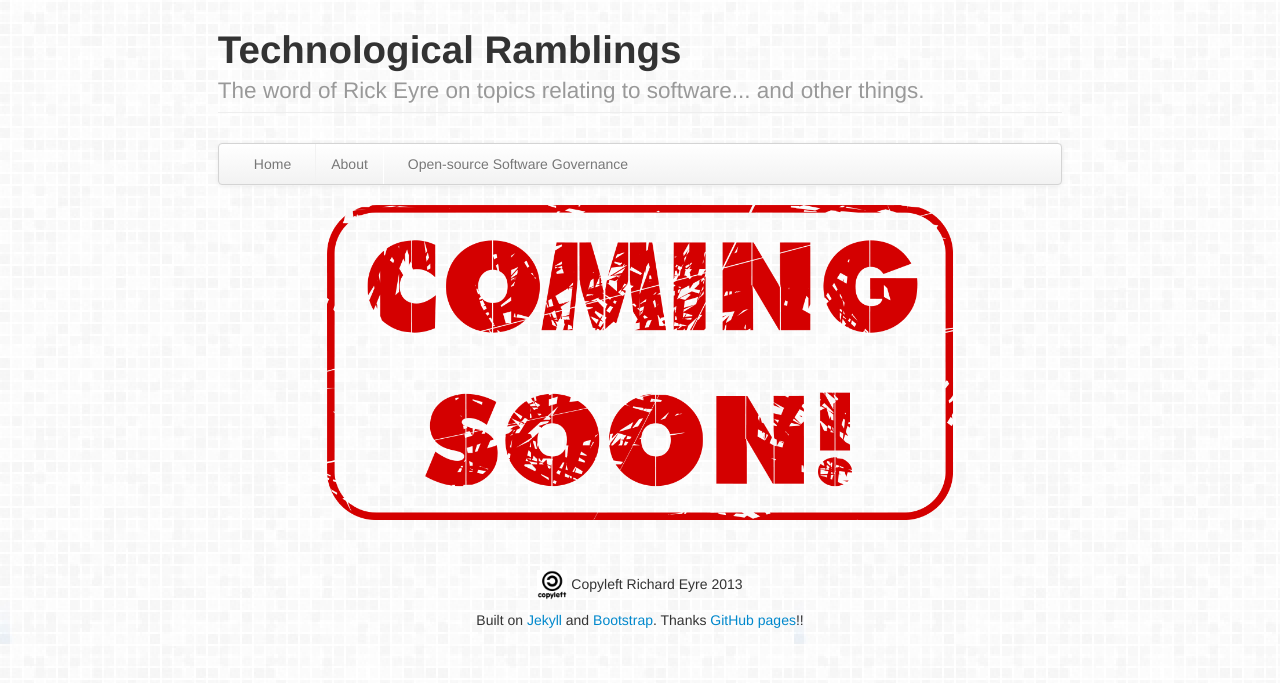
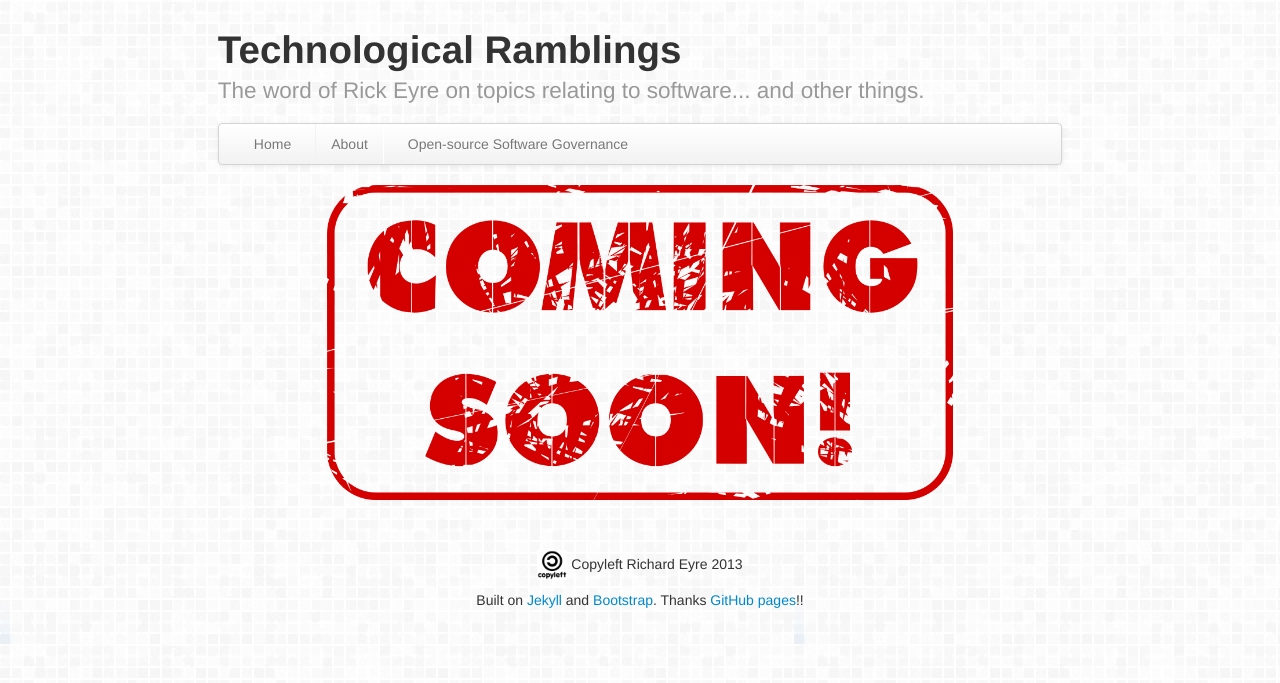
Before and after one commit to RickEyre/rickeyre.github.io, a Jekyll site: the page built from index.md, in a window 1280 px wide. Shown: the top 683 px of the page. Built offline with Jekyll 4.4.1, drawn with Linux system fonts in a browser that asks for light colours; Markdown is read by kramdown in place of the engine named in the settings.

Commit message:
Change main header to use it's own class.
- This is way easier then trying to override bootstrap's values.

```diff
--- a/_includes/header.html
+++ b/_includes/header.html
@@ -1,7 +1,7 @@
 <header>
   <div class="row-fluid">
     <div class="span8 offset2">
-      <div class="page-header no-border">
+      <div class="main-header">
         <h1> {{ site.title }} </h1>
         <small class="tag-line"> {{ site.tagline }} </small>
       </div>
--- a/assets/css/style.css
+++ b/assets/css/style.css
@@ -19,8 +19,6 @@
   font-size:22.5px;
 }
 
-div.page-header .no-border {
-  border-bottom:0px none;
-  padding-bottom: 0px;
-  margin: 20px 0px 10px;
+div.main-header {
+  margin: 20px 0px 20px;
 }
```
